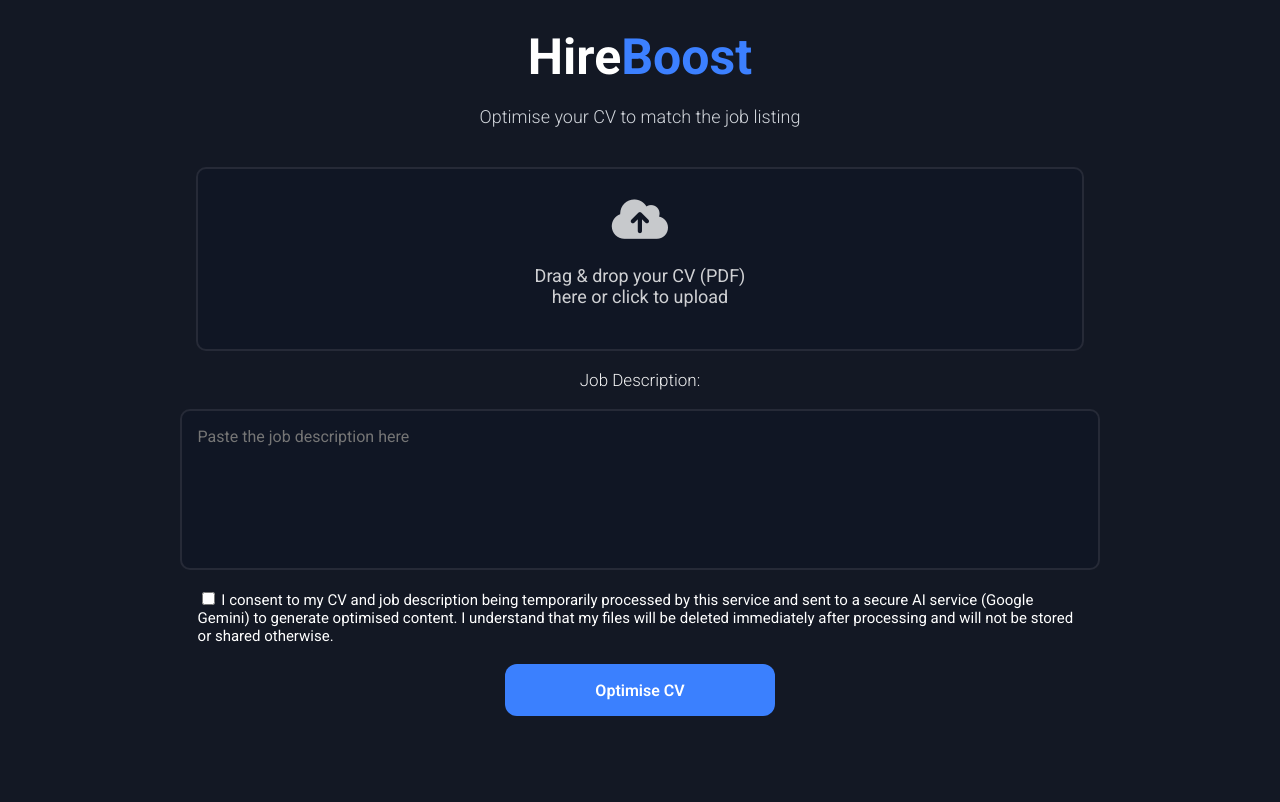
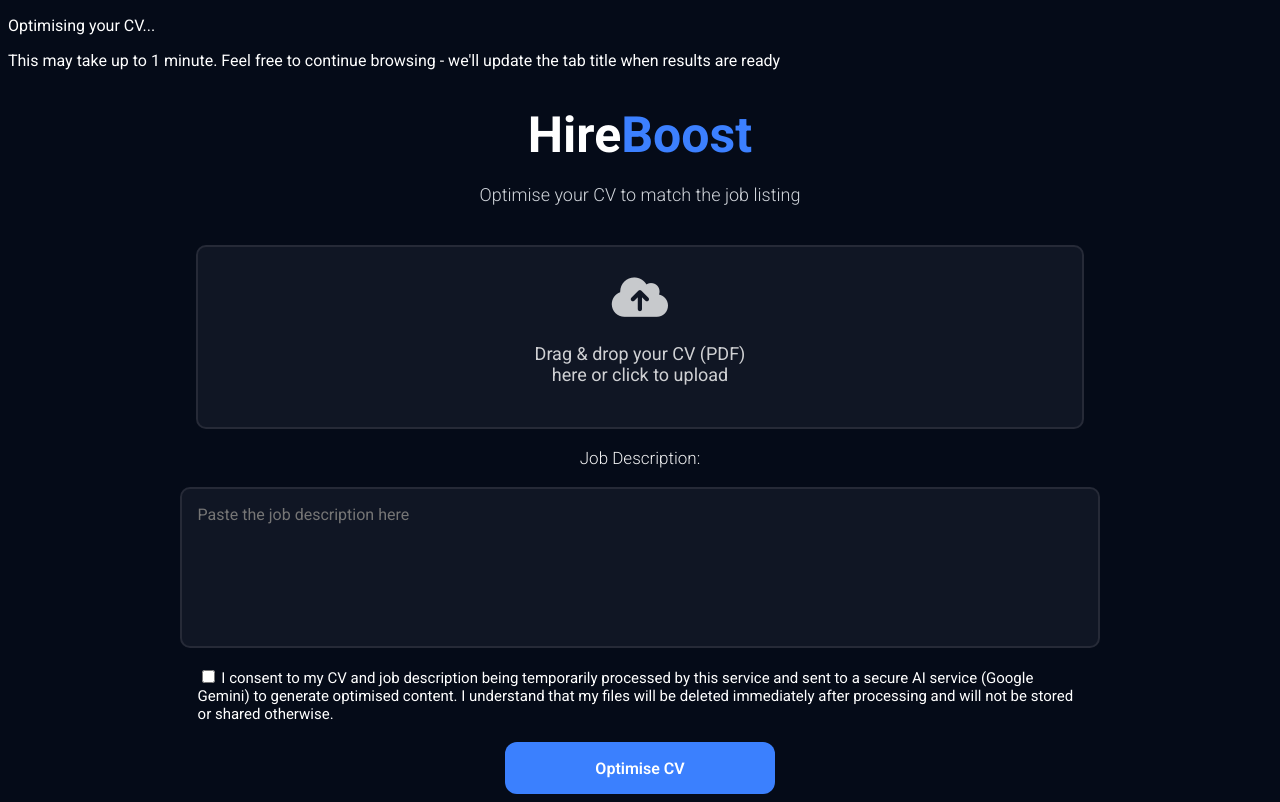
Before and after one commit to ananyachennadi/hire-boost, a Flask app: page / in a window 1280 px wide. Before the commit the page ends 716 px from the top, so only its background shows below. Run offline with Flask 3, Linux system fonts and the light colour scheme.

Commit message:
added a better loading state for better ui

```diff
--- a/static/js/main.js
+++ b/static/js/main.js
@@ -9,6 +9,8 @@ document.addEventListener('DOMContentLoaded', () => {
   const notificationText = document.getElementById('notification-text');
   const dropArea = document.getElementById('drop-area');
   const fileInput = document.querySelector('#drop-area input[type="file"]');
+  const loadingScreen = document.getElementById('loading-screen');
+  const mainContent = document.getElementById('main-content-wrapper');
 
   //store the original page title
   const originalTitle = document.title;
@@ -89,10 +91,12 @@ document.addEventListener('DOMContentLoaded', () => {
 
       const formData = new FormData(form);
 
-      // Set loading state and hide any previous notifications
-      resultDiv.innerHTML = '<p>Optimising your CV...</p>';
+      // hide any previous notifications
+      // Show loading screen and hide main content
+      loadingScreen.classList.remove('hidden-loading');
+      mainContent.classList.add('hidden-loading');
       submitButton.disabled = true;
-      submitButton.textContent = 'Optimising...'; // Change button text
+      resultDiv.innerHTML = '';
       hideNotification();
 
       try {
@@ -112,9 +116,6 @@ document.addEventListener('DOMContentLoaded', () => {
             showNotification("Optimised CV successfully generated", true);
             // change title on success
             document.title = 'Ready! ✅'
-
-              // Clear the loading message
-              resultDiv.innerHTML = '';
 
               // Create a heading
               const heading = document.createElement('h2');
@@ -144,7 +145,9 @@ document.addEventListener('DOMContentLoaded', () => {
       } finally {
         // button re-enabled after finishing
         submitButton.disabled = false;
-        submitButton.textContent = 'Optimise CV'; // Restore button text
+        // Hide loading screen and show main content
+        loadingScreen.classList.add('hidden-loading');
+        mainContent.classList.remove('hidden-loading');
       }
   });
 
--- a/static/style.css
+++ b/static/style.css
@@ -1,5 +1,5 @@
 * {
-  background-color: #131824;
+  background-color: #050b18;
   color: #ffffff;
   font-family:roboto;
 }
@@ -135,7 +135,7 @@ h1{
 }
 
 .submit-button:hover{
-  background-color: #131824;
+  background-color: #050b18;
   cursor: pointer;
   border-color:#3b80fe;
 }
--- a/templates/index.html
+++ b/templates/index.html
@@ -27,6 +27,12 @@
              <p id="notification-text"></p>
         </div>
 
+        <div id="loading-screen" class="hidden-loading">
+            <div class="spinner"></div>
+            <p class="loading-heading">Optimising your CV...</p>
+            <p class="loading-desc">This may take up to 1 minute. Feel free to continue browsing - we'll update the tab title when results are ready</p>
+        </div>
+
         <div class="header">
             <div class="header-left">
                 <h1 class>Hire</h1>
@@ -38,7 +44,8 @@
 
         <p class="tagline">Optimise your CV to match the job listing</p>
 
-        <form id="optimise-form" enctype="multipart/form-data" class="form">
+        <div id="main-content-wrapper">
+            <form id="optimise-form" enctype="multipart/form-data" class="form">
 
             <label id="drop-area">
                 <input type="file" name="cv_file" accept="application/pdf" required >
@@ -65,6 +72,7 @@
                 <input type="submit" value="Optimise CV" class="submit-button">
             </div>
         </form>
+        </div>
 
         <div id="result-output"></div>
 
```
